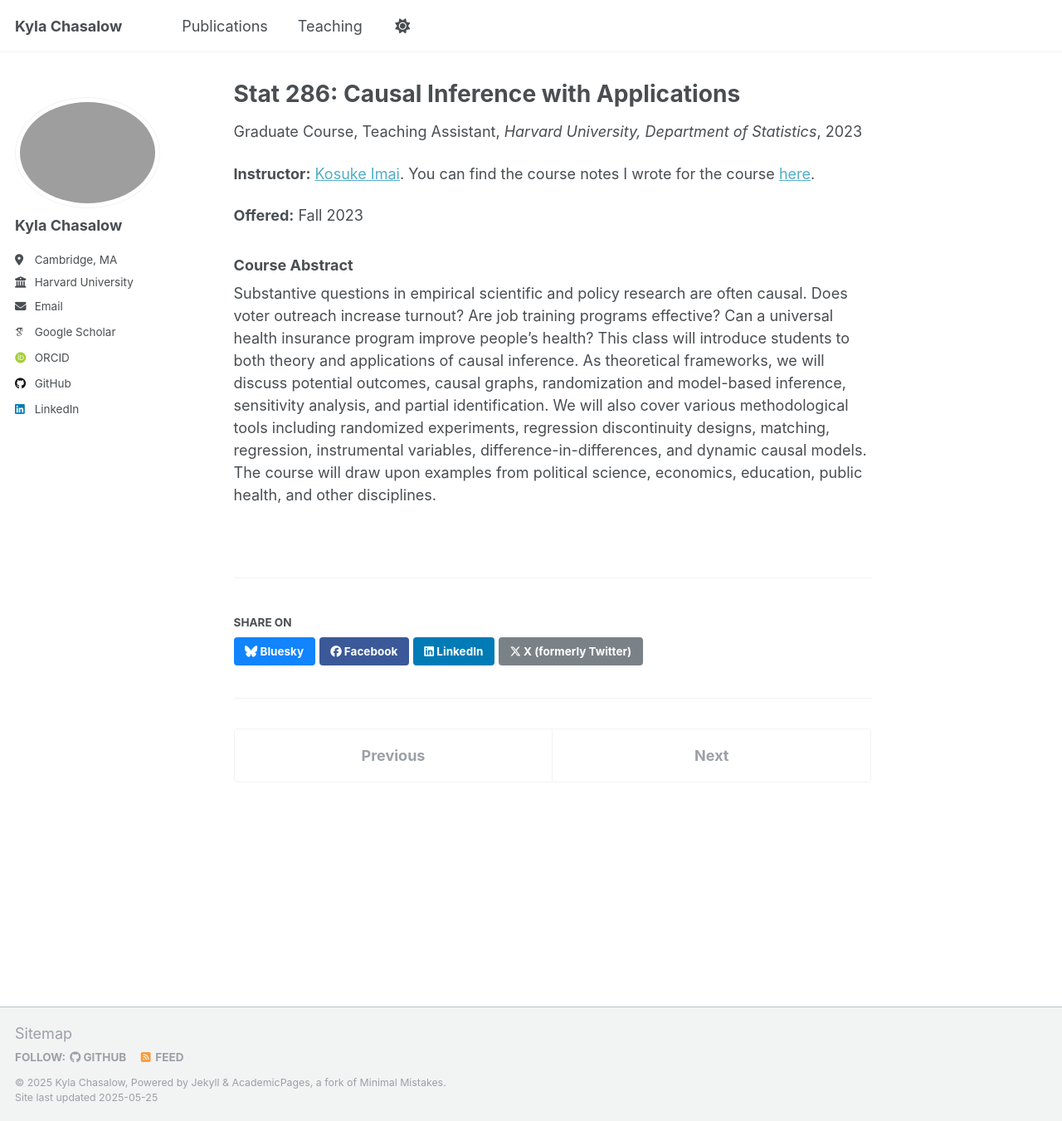
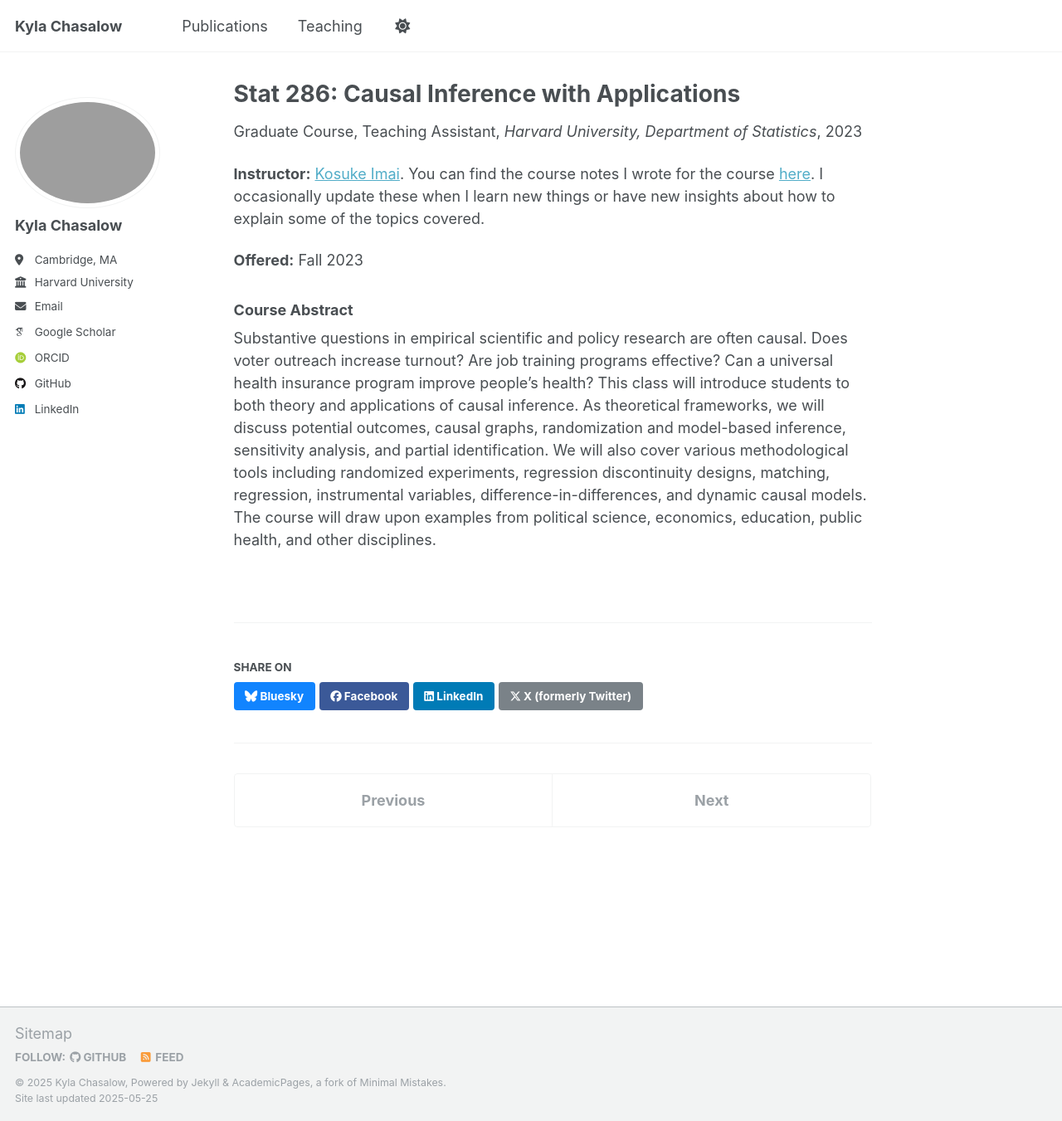
Before and after one commit to kchaz/kchaz-github.io, a Jekyll site: the page built from _teaching/Stat286.md, in a window 1280 px wide and 1351 px high. Shown: the whole window at 83% size. Built offline with Jekyll 4.4.1, drawn with Linux system fonts in a browser that asks for light colours; some web fonts are replaced.

Commit message:
Update Stat286.md

```diff
--- a/_teaching/Stat286.md
+++ b/_teaching/Stat286.md
@@ -7,7 +7,8 @@ venue: "Harvard University, Department of Statistics"
 date: 2023-09-01
 location: "Cambridge, MA"
 ---
-**Instructor:** [Kosuke Imai](https://imai.fas.harvard.edu). You can find the course notes I wrote for the course [here](https://github.com/kchaz/CausalCourseNotes).
+**Instructor:** [Kosuke Imai](https://imai.fas.harvard.edu). You can find the course notes I wrote for the course [here](https://github.com/kchaz/CausalCourseNotes). I occasionally update these when I learn new things or have new insights about how to explain some of the topics covered.
+
 
 **Offered:** Fall 2023
 
```
